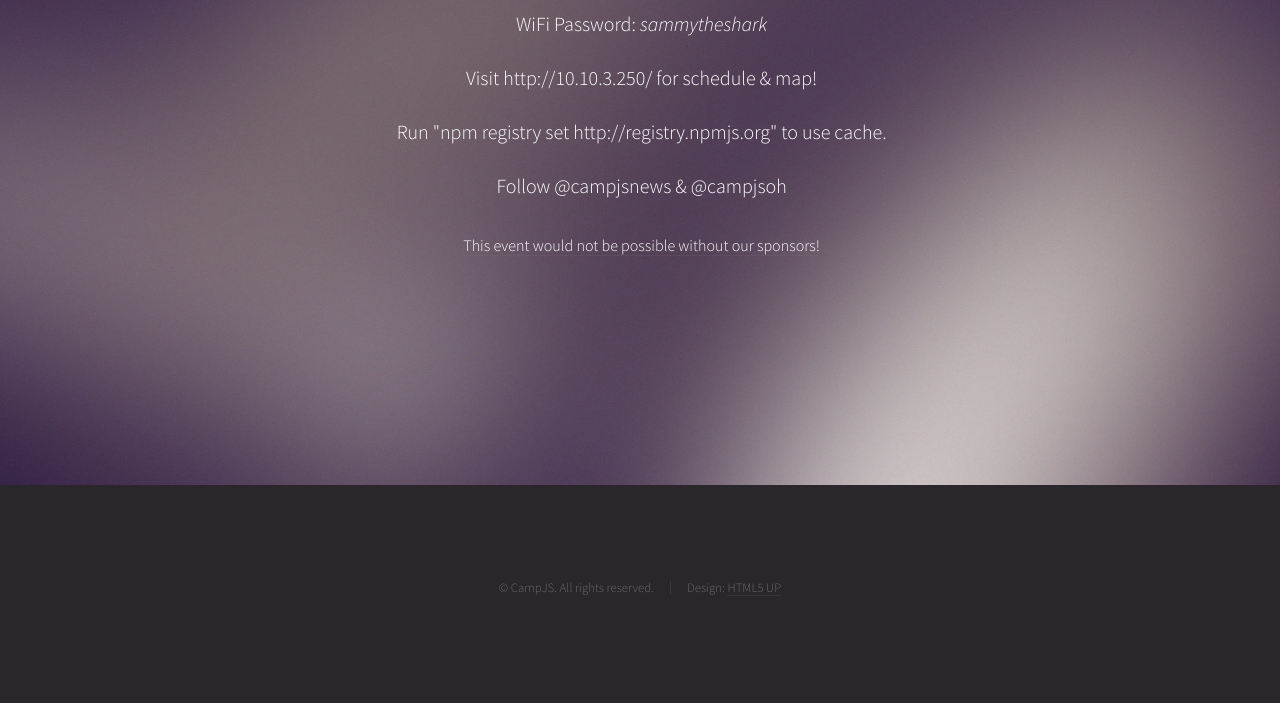
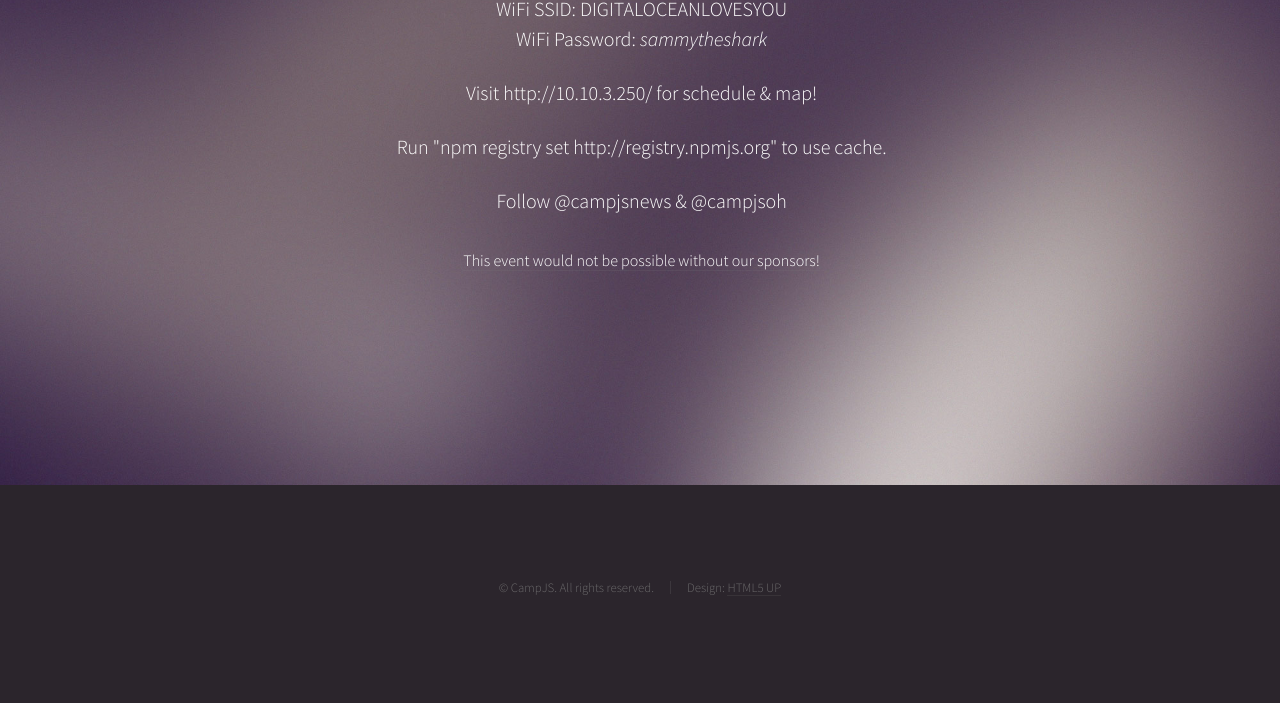
Before and after one commit to campjs/campjs-intranet-5, a plain HTML site: page index.html in a window 1280 px wide. Shown: the part 315-1018 px from the top of the page. Drawn offline with Linux system fonts and the light colour scheme.

Commit message:
add wifi ssid

```diff
--- a/index.html
+++ b/index.html
@@ -26,7 +26,8 @@
 								<h1><a href="index.html" id="logo">CampJS</a></h1>
 								<!-- <hr /> -->
                 <br>
-								<p>WiFi Password: <i>sammytheshark</i></p><br>
+								<p>WiFi SSID: DIGITALOCEANLOVESYOU</p>
+                <p>WiFi Password: <i>sammytheshark</i></p><br>
                 <p>Visit http://10.10.3.250/ for schedule &amp; map!</p><br>
                 <p>Run "npm registry set http://registry.npmjs.org" to use cache.</p><br>
                 <p>Follow @campjsnews &amp; @campjsoh</p>
```
